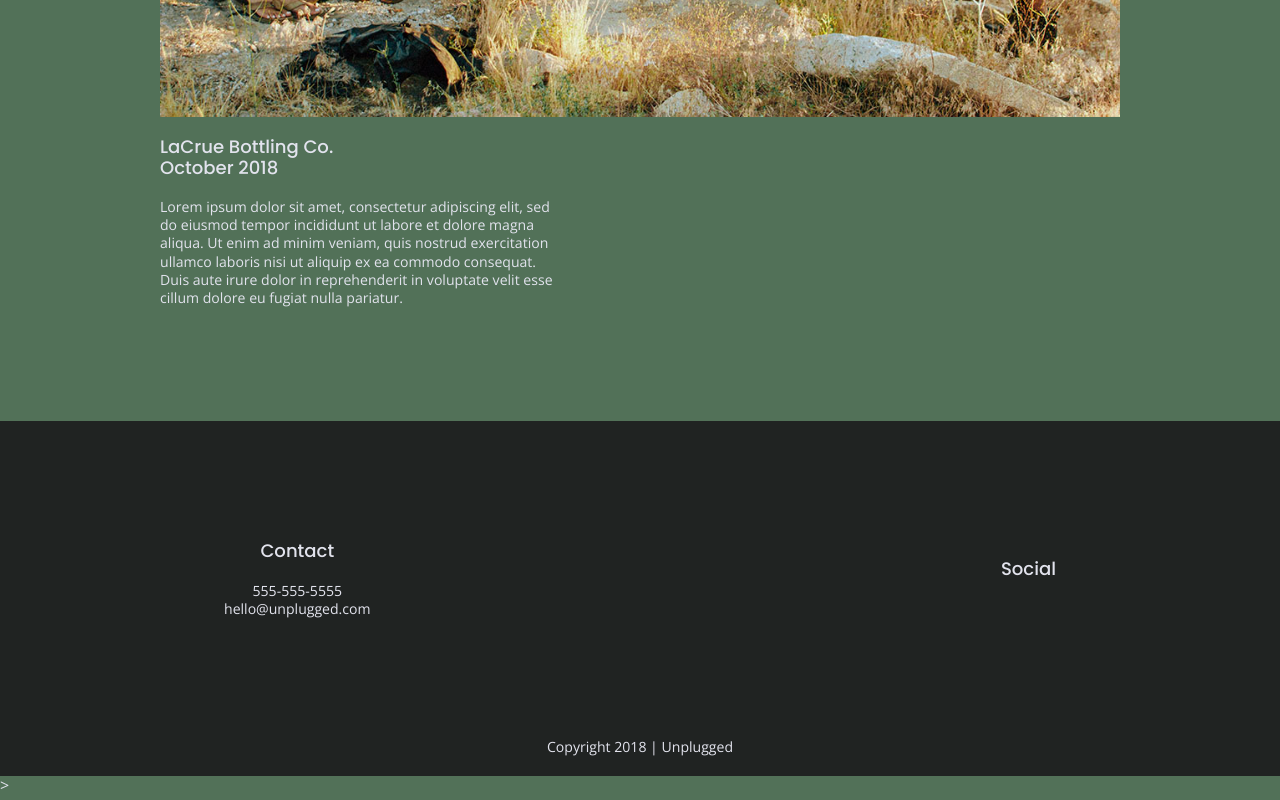
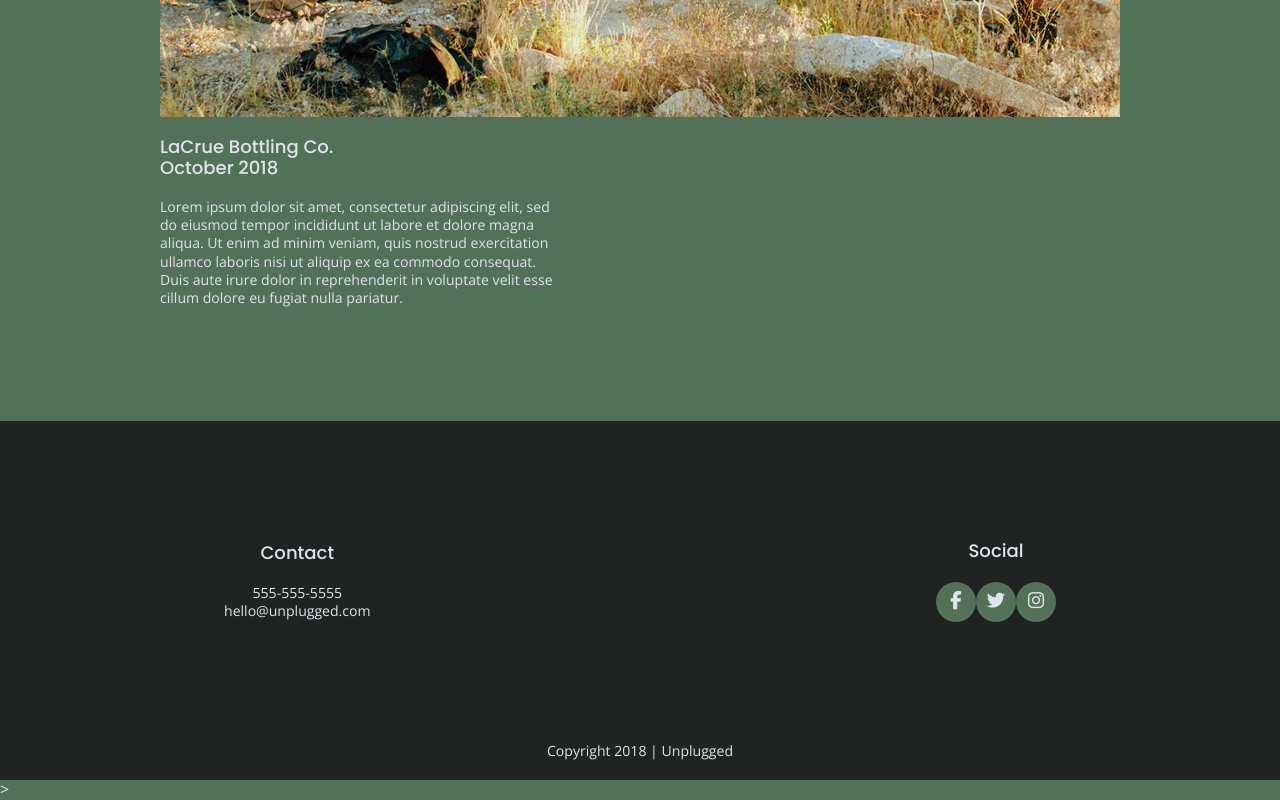
Before and after one commit to RingyDingy/tech-retreat, a website built with Parcel: page index.html in a window 1280 px wide. Shown: the part 2379-3179 px from the top of the page. Built offline with nearby package versions, Linux system fonts and the light colour scheme.

Commit message:
Added and styled more icons for social media etc

```diff
--- a/css/main.css
+++ b/css/main.css
@@ -252,7 +252,16 @@ header figure {
     display: flex;
     justify-content: center;
     align-items: center;
+    background-color: #527158;
+    border-radius: 50%;
+    width: 40px;
+    height: 40px;
   }
+
+  footer .social-icons p i {
+    font-size: 1.3em;
+  }
+
 
   footer .copyright {
     margin: 20px 0;
@@ -600,6 +609,18 @@ header figure {
     width: 100%;
   }
 
+  footer .social-icons {
+    display: flex;
+    justify-content: space-around;
+    align-items: center;
+  }
+
+  footer .social-icons p {
+    display: flex;
+    justify-content: center;
+    align-items: center;
+  }
+
   /* ==========================================================================
    About Page
    ========================================================================== */
@@ -696,6 +717,19 @@ FAQ Page
   width: 100%;
 }
 
+footer .social-icons {
+  display: flex;
+  justify-content: space-around;
+  align-items: center;
+}
+
+footer .social-icons p {
+  display: flex;
+  justify-content: center;
+  align-items: center;
+}
+
+
 }
 
 
--- a/index.html
+++ b/index.html
@@ -159,13 +159,13 @@
           <h4>Social</h4>
           <div class="social-icons">
             <p>
-              <a href="https://www.facebook.com/Skillcrush/" target="_blank"></a>
+              <a href="https://www.facebook.com/Skillcrush/" target="_blank"><i class="fab fa-facebook-f"></i></a>
             </p>
             <p>
-              <a href="https://twitter.com/Skillcrush" target="_blank"></a>
+              <a href="https://twitter.com/Skillcrush" target="_blank"><i class="fab fa-twitter"></i></a>
             </p>
             <p>
-              <a href="https://www.instagram.com/skillcrush/" target="_blank"></a>
+              <a href="https://www.instagram.com/skillcrush/" target="_blank"><i class="fab fa-instagram"></i></a>
             </p>
           </div>
         </div>
```
